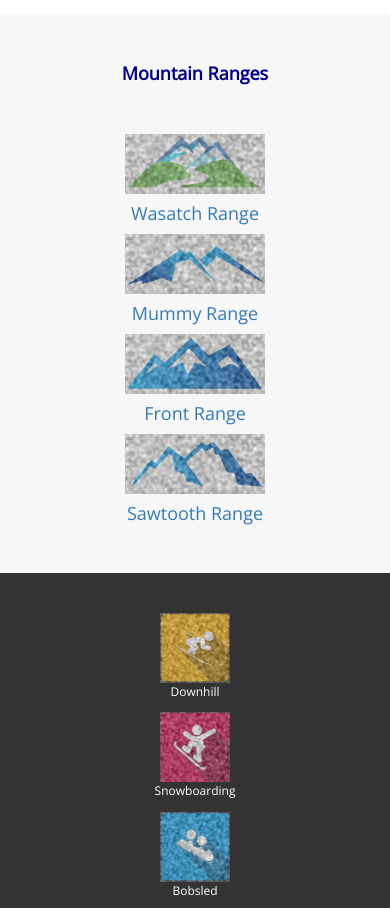
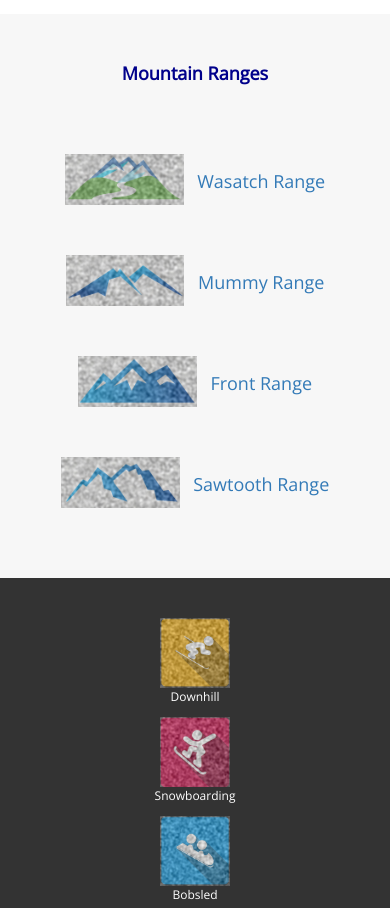
Before and after one commit to tubashawn/bootstrap_project, a plain HTML site: page index.html in a window 390 px wide. Shown: the part 1720-2628 px from the top of the page. Drawn offline with nearby package versions, Linux system fonts and the light colour scheme.

Commit message:
media query edit

```diff
--- a/assets/css/style.css
+++ b/assets/css/style.css
@@ -83,3 +83,24 @@ article img {
 article p {
     font-size: 16px;
 }
+
+@media (max-width: 767px) {
+    .range-list h4 {
+        display: inline;
+        font-size: 18px;
+    }
+
+    .range-list a {
+        display: block;
+    }
+
+    .range-list img {
+        width: 33%;
+        height: 33%;
+        margin-right: 10px;
+        margin-bottom: 30px;
+        margin-top: 20px
+    }
+
+
+}
--- a/index.html
+++ b/index.html
@@ -1,9 +1,12 @@
 <!DOCTYPE html>
 <html>
-<head>
-    <meta charset="utf-8">
-    <meta http-equiv="X-UA-Compatible" content="IE=edge">
-    <title>Bootstrap Project</title>
+    <head>
+        <meta charset="utf-8">
+        <meta http-equiv="X-UA-Compatible" content="IE=edge">
+        <title>Bootstrap Project</title>
+        <script src="https://code.jquery.com/jquery-3.3.1.slim.min.js" integrity="sha384-q8i/X+965DzO0rT7abK41JStQIAqVgRVzpbzo5smXKp4YfRvH+8abtTE1Pi6jizo" crossorigin="anonymous"></script>
+        <script src="https://cdnjs.cloudflare.com/ajax/libs/popper.js/1.14.7/umd/popper.min.js" integrity="sha384-UO2eT0CpHqdSJQ6hJty5KVphtPhzWj9WO1clHTMGa3JDZwrnQq4sF86dIHNDz0W1" crossorigin="anonymous"></script>
+        <script src="https://stackpath.bootstrapcdn.com/bootstrap/4.3.1/js/bootstrap.min.js" integrity="sha384-JjSmVgyd0p3pXB1rRibZUAYoIIy6OrQ6VrjIEaFf/nJGzIxFDsf4x0xIM+B07jRM" crossorigin="anonymous"></script>
     <meta name="viewport" content="width=device-width, initial-scale=1, shrink-to-fit=no">
     <link href="https://fonts.googleapis.com/css?family=Open+Sans" rel="stylesheet">
     <link rel="stylesheet" href="https://maxcdn.bootstrapcdn.com/bootstrap/3.3.7/css/bootstrap.min.css" integrity="sha384-BVYiiSIFeK1dGmJRAkycuHAHRg32OmUcww7on3RYdg4Va+PmSTsz/K68vbdEjh4u" crossorigin="anonymous">
@@ -140,8 +143,5 @@
     </footer>
 
 </body>
-<script src="https://code.jquery.com/jquery-3.3.1.slim.min.js" integrity="sha384-q8i/X+965DzO0rT7abK41JStQIAqVgRVzpbzo5smXKp4YfRvH+8abtTE1Pi6jizo" crossorigin="anonymous"></script>
-<script src="https://cdnjs.cloudflare.com/ajax/libs/popper.js/1.14.7/umd/popper.min.js" integrity="sha384-UO2eT0CpHqdSJQ6hJty5KVphtPhzWj9WO1clHTMGa3JDZwrnQq4sF86dIHNDz0W1" crossorigin="anonymous"></script>
-<script src="https://stackpath.bootstrapcdn.com/bootstrap/4.3.1/js/bootstrap.min.js" integrity="sha384-JjSmVgyd0p3pXB1rRibZUAYoIIy6OrQ6VrjIEaFf/nJGzIxFDsf4x0xIM+B07jRM" crossorigin="anonymous"></script>
 <script src="assets/js/interactive.js"></script>
 </html>
```
